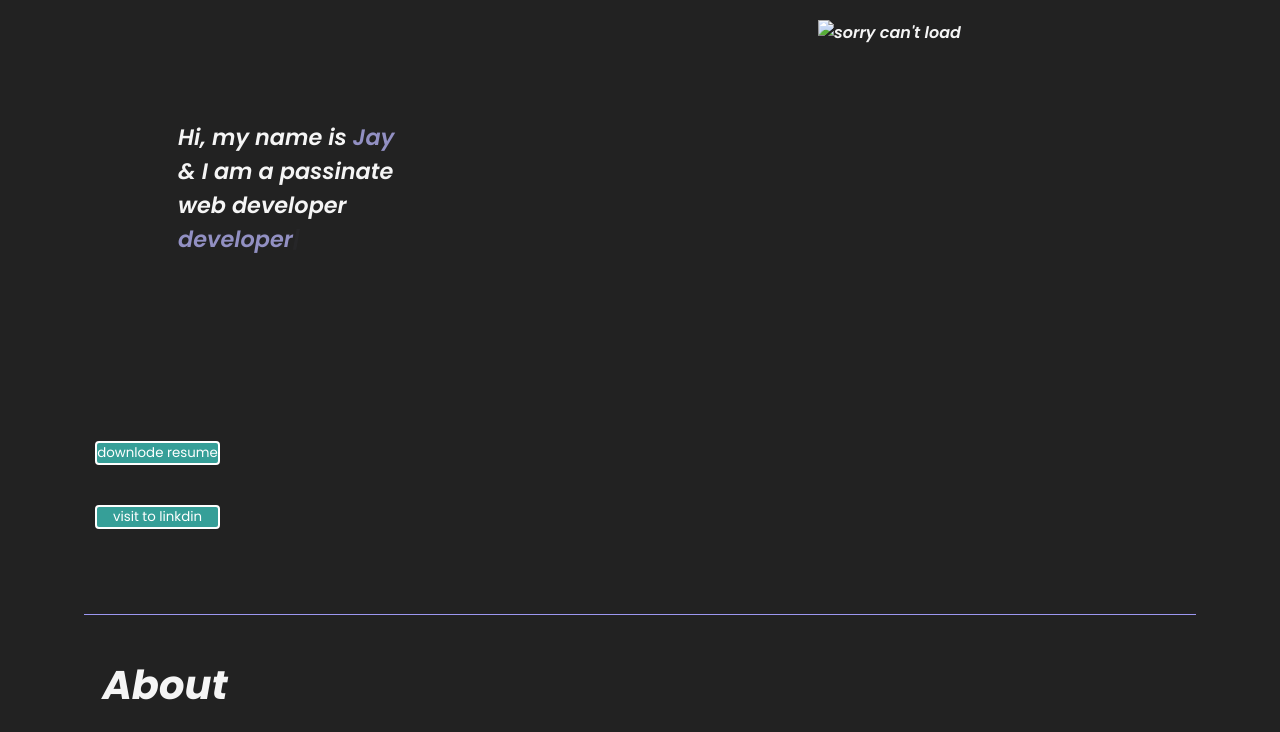
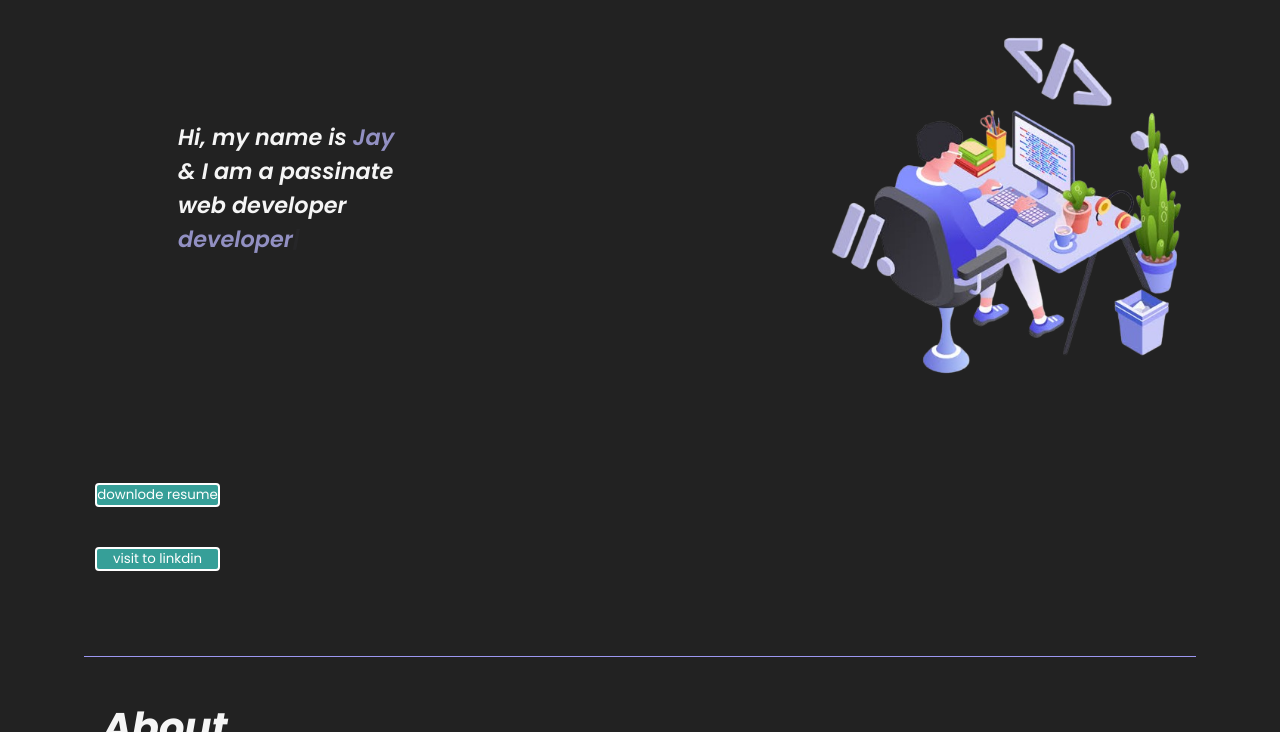
Before and after one commit to Jay3621/Portfolio-, a plain HTML site: page index.html in a window 1280 px wide. Shown: the part 60-792 px from the top of the page. Drawn offline with nearby package versions, Linux system fonts and the light colour scheme.

Commit message:
Update index.html

```diff
--- a/index.html
+++ b/index.html
@@ -44,7 +44,7 @@
 
 </body>
       <div class="rightSection">
-        <img src="images-removebg-preview.png" alt="sorry can't load" alt="can't find photo"></div>
+        <img src="images-removebg-preview (1).png" alt="sorry can't load" alt="can't find photo"></div>
     </section>
 
   <div class="but">
```
